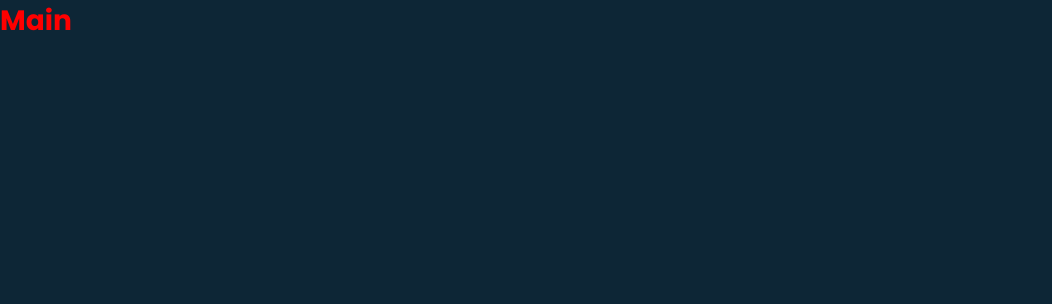
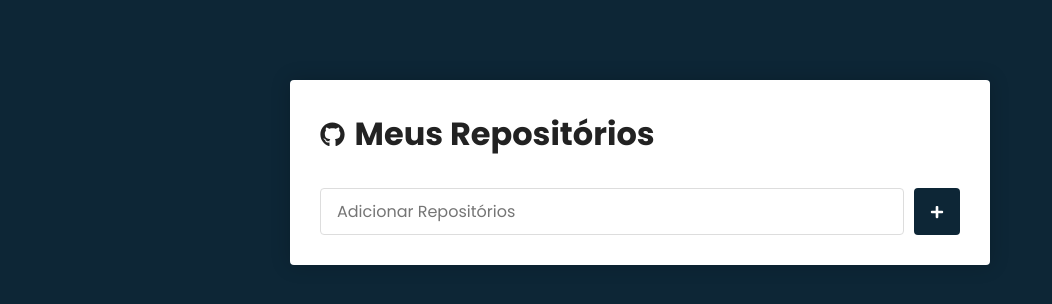
Before and after one commit to matheusgarcia06/projeto-repositorio, a React (Create React App) app: page / in a window 1280 px wide. Shown: the top 304 px of the page, without its empty margins (0-1052 px from the left). Built offline with nearby package versions, Linux system fonts and the light colour scheme.

Commit message:
feat: Criando o html  estilizando a página Main. Adicionado a bliblioteca react-icons

```diff
--- a/package.json
+++ b/package.json
@@ -8,6 +8,7 @@
     "@testing-library/user-event": "^13.2.1",
     "react": "^18.0.0",
     "react-dom": "^18.0.0",
+    "react-icons": "^4.3.1",
     "react-router-dom": "^6.3.0",
     "react-scripts": "5.0.1",
     "styled-components": "^5.3.5",
--- a/src/pages/Main/index.js
+++ b/src/pages/Main/index.js
@@ -1,8 +1,25 @@
 import React from 'react';
-import { Title } from './styles';
+import { FaGithub, FaPlus } from 'react-icons/fa';
+
+import { Container, Form, SubmitButton } from './styles';
 
 function Main() {
-	return <Title>Main</Title>;
+	return (
+		<Container>
+			<h1>
+				<FaGithub size={25} />
+				Meus Repositórios
+			</h1>
+
+			<Form onSubmit={() => {}}>
+				<input type='text' placeholder='Adicionar Repositórios' />
+
+				<SubmitButton>
+					<FaPlus color='#FFF' size={14} />
+				</SubmitButton>
+			</Form>
+		</Container>
+	);
 }
 
 export default Main;
--- a/src/pages/Main/styles.js
+++ b/src/pages/Main/styles.js
@@ -1,5 +1,44 @@
 import styled from 'styled-components';
 
-export const Title = styled.h1`
-	color: #ff0000;
+export const Container = styled.div`
+	max-width: 700px;
+	background-color: #fff;
+	border-radius: 4px;
+	box-shadow: 0 0 20px rgba(0, 0, 0, 0.2);
+	padding: 30px;
+	margin: 80px auto;
+
+	h1 {
+		font-size: 2rem;
+		display: flex;
+		align-items: center;
+		flex-direction: row;
+
+		svg {
+			margin-right: 0.6rem;
+		}
+	}
 `;
+
+export const Form = styled.form`
+	margin-top: 1.9rem;
+	display: flex;
+
+	input {
+		flex: 1;
+		border: 1px solid #ddd;
+		padding: 0.625rem 1rem;
+		border-radius: 4px;
+	}
+`;
+
+export const SubmitButton = styled.button`
+	background: #0d2636;
+	border: 0;
+	border-radius: 4px;
+	margin-left: 0.625rem;
+	padding: 0 1rem;
+	display: flex;
+	justify-content: center;
+	align-items: center;
+`;
--- a/src/styles/global.js
+++ b/src/styles/global.js
@@ -14,13 +14,13 @@
 
     body {
         background: #0D2636;
-        font-size: 14px;
+        font-size: 16px;
         -webkit-font-smoothing: antialiased !important;
     }
 
     body, input, button {
         color: #222;
-        font-size: 14px;
+        font-size: 16px;
         font-family: 'Poppins', sans-serif;
     }
 
```
Also changed, not shown: 1 other file (tests, documents, lock files or other folders).
